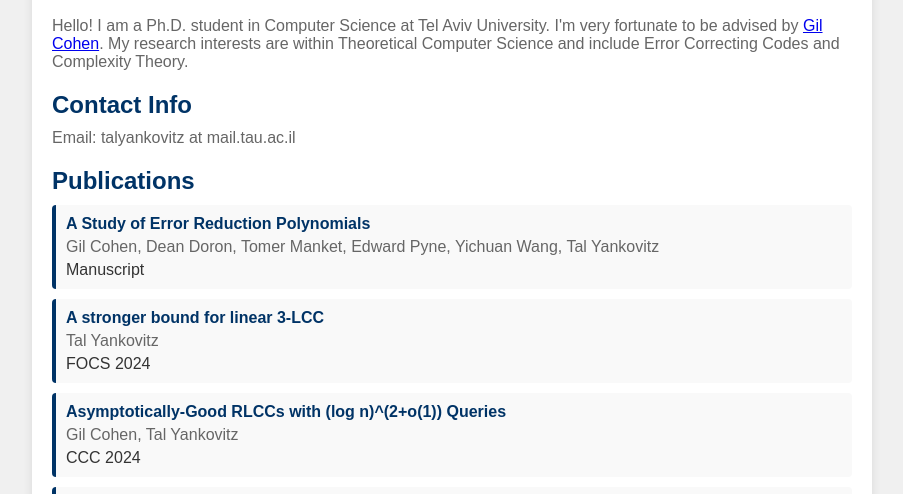
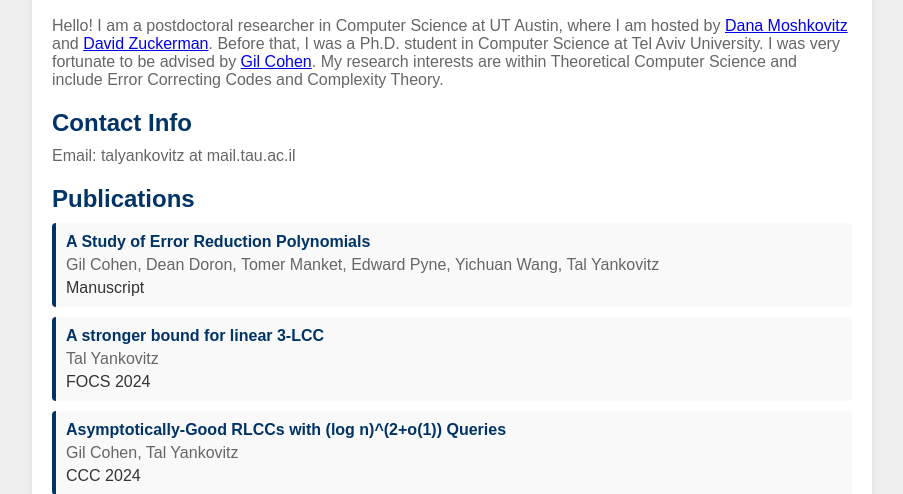
Before and after one commit to talyankovitz/talyankovitz.github.io, a plain HTML site: page index.html in a window 1280 px wide. Shown: the part 260-754 px from the top of the page, without its empty margins (188-1091 px from the left). Drawn offline with Linux system fonts and the light colour scheme.

Commit message:
Update website content

```diff
--- a/index.html
+++ b/index.html
@@ -111,7 +111,8 @@
             <h1>Tal Yankovitz</h1>
         </div>
         <div class="bio">
-            <p>Hello! I am a Ph.D. student in Computer Science at Tel Aviv University. I'm very fortunate to be advised by <a href="http://gilcohen.org" target="_blank">Gil Cohen</a>. My research interests are within Theoretical Computer Science and include Error Correcting Codes and Complexity Theory.</p>
+            <p>Hello! I am a postdoctoral researcher in Computer Science at UT Austin, where I am hosted by <a href="https://www.cs.utexas.edu/~danama/" target="_blank">Dana Moshkovitz</a> and <a href="https://www.cs.utexas.edu/~diz/" target="_blank">David Zuckerman</a>.
+                Before that, I was a Ph.D. student in Computer Science at Tel Aviv University. I was very fortunate to be advised by <a href="http://gilcohen.org" target="_blank">Gil Cohen</a>. My research interests are within Theoretical Computer Science and include Error Correcting Codes and Complexity Theory.</p>
         </div>
         <div class="contact-info">
             <h2>Contact Info</h2>
```
